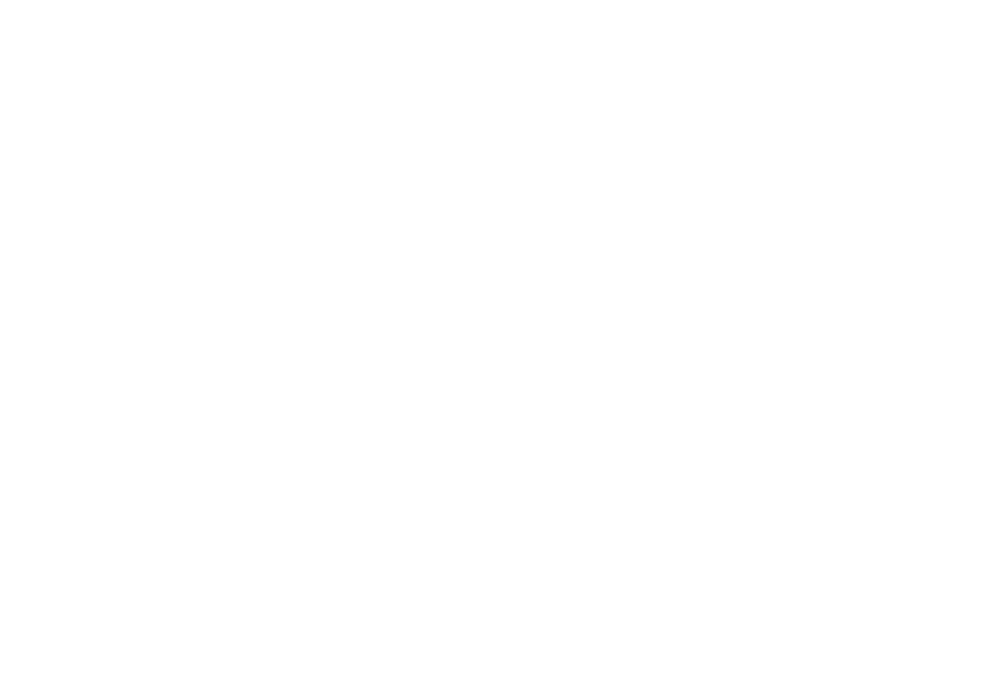
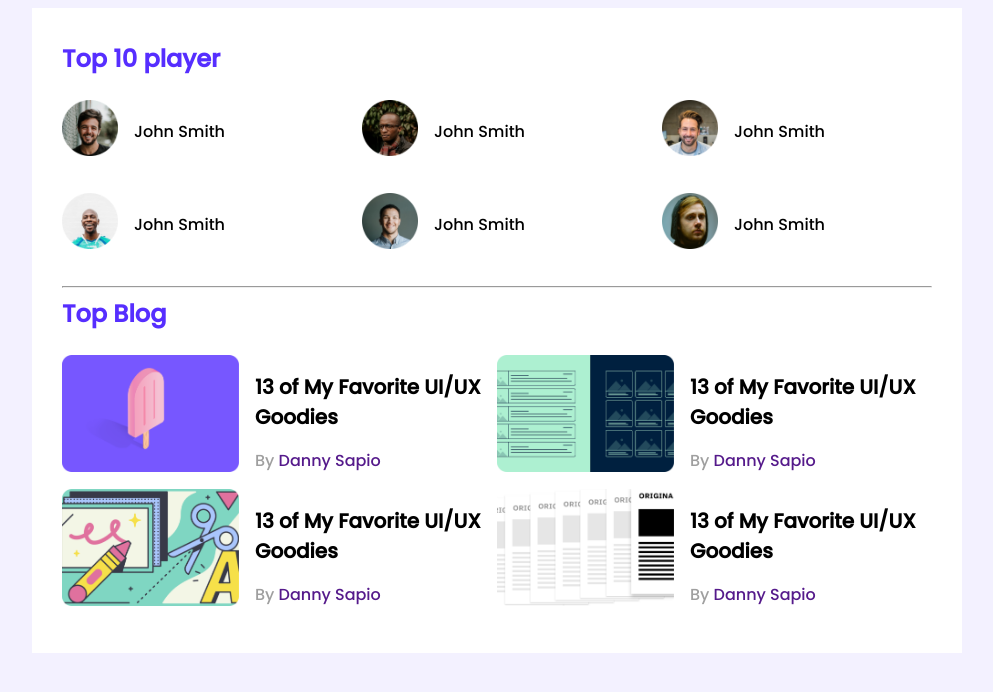
Before and after one commit to mdrohomut2022/leaderbord, a plain HTML site: page index.html in a window 1280 px wide. Shown: the whole page, without its empty margins (143-1136 px from the left). Drawn offline with Linux system fonts and the light colour scheme.

Commit message:
my section

```diff
--- a/index.html
+++ b/index.html
@@ -5,8 +5,121 @@
     <meta http-equiv="X-UA-Compatible" content="IE=edge">
     <meta name="viewport" content="width=device-width, initial-scale=1.0">
     <title>Document</title>
+    <link rel="stylesheet" href="style.css">
 </head>
 <body>
+    <header>
 
+    </header>
+    <main>
+
+        <section class="container">
+
+            <div class="top-players ">
+                <h3 class="section-title">Top 10 player</h3>
+                <div class="players">
+                    <div class="player">
+                        <div>
+                            <img src="images/players/player-1.png" alt="">
+                        </div>
+                        <div><span class="player-name">John Smith</span></div>
+                    </div>
+                    <div class="player">
+                        <div>
+                            <img src="images/players/player-2.png" alt="">
+                        </div>
+                        <div><span class="player-name">John Smith</span></div>
+                    </div>
+                    <div class="player">
+                        <div>
+                            <img src="images/players/player-3.png" alt="">
+                        </div>
+                        <div><span class="player-name">John Smith</span></div>
+                    </div>
+                    <div class="player">
+                        <div>
+                            <img src="images/players/player-4.png" alt="">
+                        </div>
+                        <div><span class="player-name">John Smith</span></div>
+                    </div>
+                    <div class="player">
+                        <div>
+                            <img src="images/players/player-5.png" alt="">
+                        </div>
+                        <div><span class="player-name">John Smith</span></div>
+                    </div>
+                    <div class="player">
+                        <div>
+                            <img src="images/players/player-6.png" alt="">
+                        </div>
+                        <div><span class="player-name">John Smith</span></div>
+                    </div>
+                </div>
+            </div>
+            <hr>
+
+
+
+
+            <div class="top-blog">
+
+                <h3 class="section-title">Top Blog</h3>
+                <div class="blogs">
+
+                 <article class="blog">
+                     <div class="thambunail">
+                         <img src="images/blogs/blog-1.png" alt="">
+                     </div>
+                     <div class="blog-info">
+                       <h2 class="blog-title">13 of My Favorite
+                        UI/UX Goodies</h2>
+                        <p class="blog-author">By <a href="">Danny Sapio</a></p>
+                     </div>
+                 </article>
+
+
+                 <article class="blog">
+                     <div class="thambunail">
+                         <img src="images/blogs/blog-2.png" alt="">
+                     </div>
+                     <div class="blog-info">
+                       <h2 class="blog-title">13 of My Favorite
+                        UI/UX Goodies</h2>
+                        <p class="blog-author">By <a href="">Danny Sapio</a></p>
+                     </div>
+                 </article>
+
+                 <article class="blog">
+                     <div class="thambunail">
+                         <img src="images/blogs/blog-3.png" alt="">
+                     </div>
+                     <div class="blog-info">
+                       <h2 class="blog-title">13 of My Favorite
+                        UI/UX Goodies</h2>
+                        <p class="blog-author">By <a href="">Danny Sapio</a></p>
+                     </div>
+                 </article>
+
+
+                 <article class="blog">
+                     <div class="thambunail">
+                         <img src="images/blogs/blog-4.png" alt="">
+                     </div>
+                     <div class="blog-info">
+                       <h2 class="blog-title">13 of My Favorite
+                        UI/UX Goodies</h2>
+                        <p class="blog-author">By <a href="">Danny Sapio</a></p>
+                     </div>
+                 </article>
+
+                </div>
+
+
+             </div>
+
+         </section>
+
+
+    </main>
 </body>
 </html>
--- /dev/null
+++ b/style.css
@@ -0,0 +1,82 @@
+@import url('https://fonts.googleapis.com/css2?family=Poppins:wght@500&display=swap');
+
+body{
+    font-family: 'Poppins', sans-serif;
+    background-color: #F3F1FF;
+}
+
+
+
+main{
+
+    display: flex;
+    justify-content: center;
+}
+.container{
+
+    background-color: #FFFFFF;
+    width: 870px;
+    padding: 30px;
+}
+.top-players{
+    margin-bottom: 30px;
+}
+.section-title{
+
+    color: #562EFF;
+    font-size: 24px;
+    margin-top: 3px;
+}
+
+.players{
+
+    display:grid;
+    grid-template-columns: repeat(3,1fr);
+    grid-gap: 30px;
+
+}
+.player{
+    display: flex;
+    align-items: center;
+}
+.player img{
+
+    width: 56px;
+    height: 56px;
+}
+.player-name{
+    margin-left: 16px;
+}
+.hr{
+    border: 1px solid #D1D1D1;
+
+}
+
+
+
+.blogs{
+    display: grid;
+    grid-template-columns: repeat(2, 1fr);
+}
+.blog{
+    display: flex;
+}
+
+.blog .thambunail img{
+    width: 177px;
+height: 117px;
+}
+.blog-info{
+    margin-left: 16px;
+}
+.blog-title{
+    font-size: 20px;
+}
+.blog-author{
+    color: #9F9F9F;
+    font-size: 16px;
+}
+.blog-author a{
+    text-decoration: none;
+
+}
```
Also changed, not shown: 1 other file.
